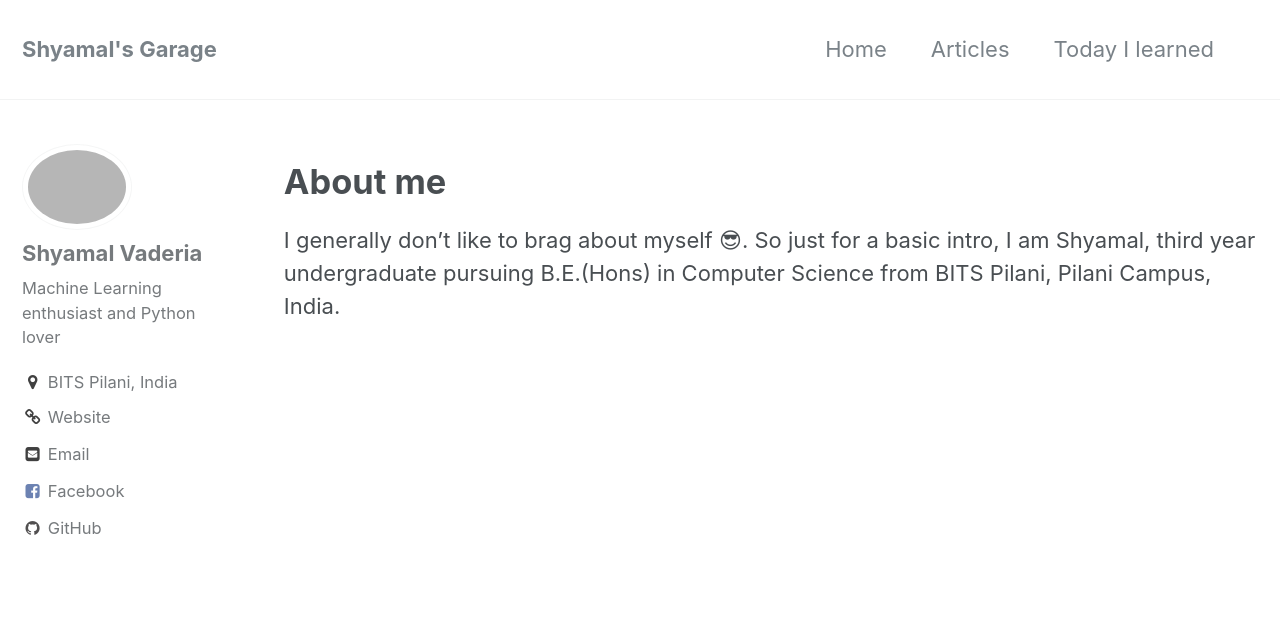
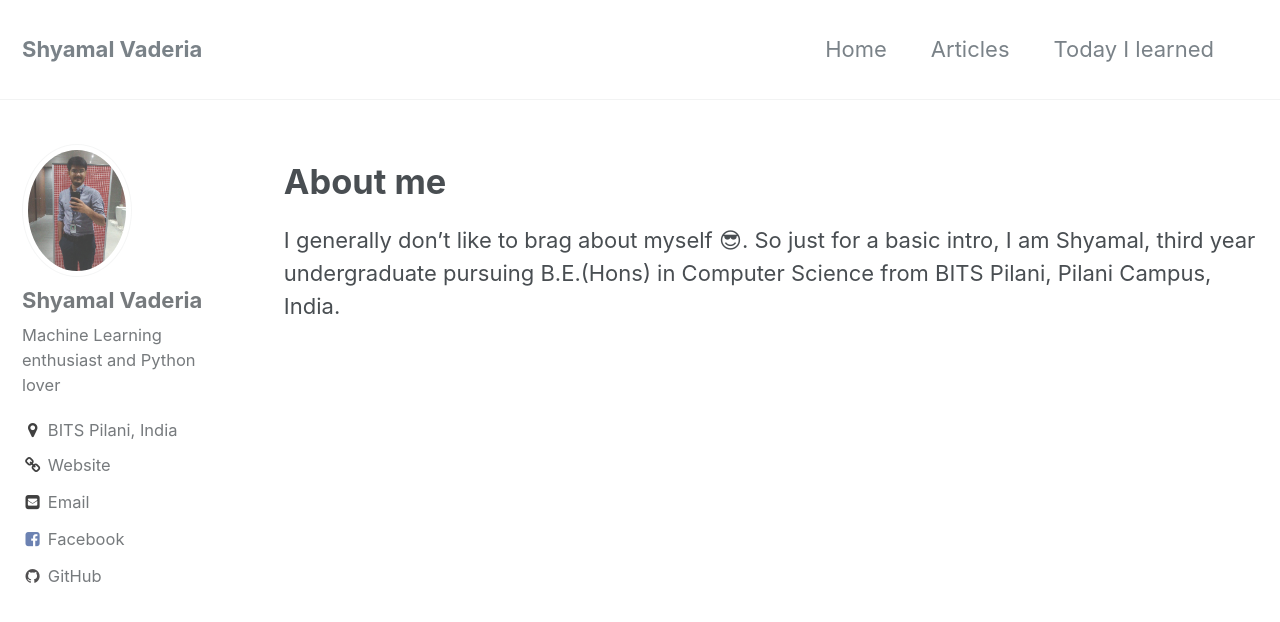
Before and after one commit to svaderia/svaderia.github.io, a Jekyll site: the page built from index.md, in a window 1280 px wide and 900 px high. Shown: the top 622 px of the window. Built offline with Jekyll 4.4.1, drawn with Linux system fonts in a browser that asks for light colours; emoji names are drawn with the system emoji font.

Commit message:
Title of the site changed

```diff
--- a/_config.yml
+++ b/_config.yml
@@ -7,7 +7,7 @@
 
 # Site Settings
 locale                   : "en"
-title                    : "Shyamal's Garage"
+title                    : "Shyamal Vaderia"
 title_separator          : ""
 name                     : "Shyamal Vaderia"
 description              : "A place to dump my thoughts."
@@ -78,7 +78,7 @@
 # Site Author
 author:
   name             : "Shyamal Vaderia"
-  avatar           : /assets/images/Shyamal.png # path of avatar image, e.g. "/assets/images/bio-photo.jpg"
+  avatar           : /assets/images/Shyamal.jpg # path of avatar image, e.g. "/assets/images/bio-photo.jpg"
   bio              : "Machine Learning enthusiast and Python lover"
   location         : "BITS Pilani, India"
   email            : "vaderiashyamal@gmail.com"
```
